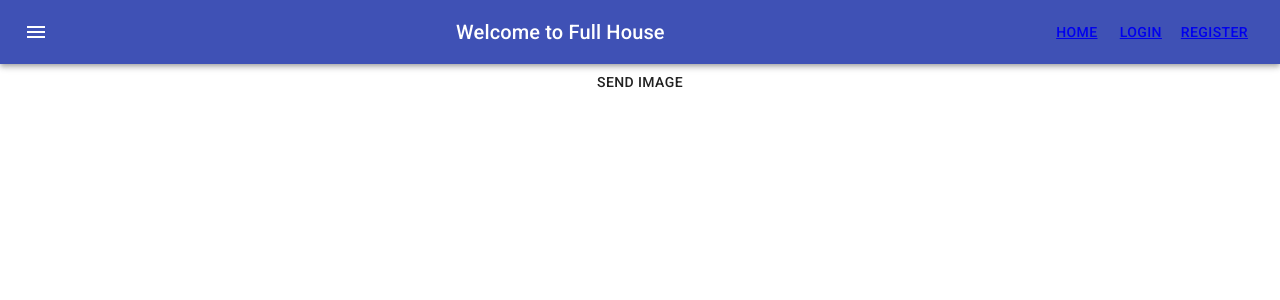
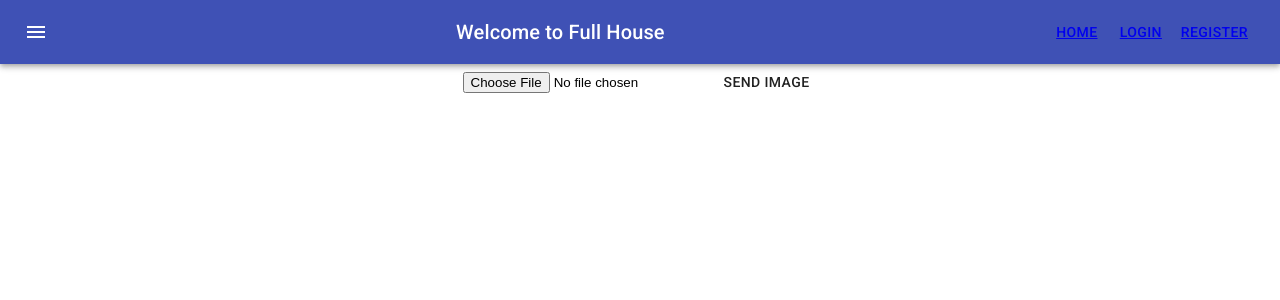
Before and after one commit to danielhafez/full_house, a React (Create React App) app in the folder FE/full_house/: page /send-frame in a window 1280 px wide. Shown: the top 300 px of the page. Built offline with nearby package versions, Linux system fonts and the light colour scheme.

Commit message:
added component to send frame to the model

```diff
--- a/FE/full_house/src/App.js
+++ b/FE/full_house/src/App.js
@@ -1,5 +1,5 @@
 import React from 'react';
-import { BrowserRouter as Router, Route } from 'react-router-dom';
+import { BrowserRouter as Router, Route, Switch } from 'react-router-dom';
 import './App.css';
 import './css/register.css';
 import LandingPage from './components/LandingPage';
@@ -9,6 +9,7 @@ import NavBar from './components/NavBar';
 import BusinessSearch from './components/BusinessSearch';
 import BusinessProfile from './components/BusinessProfile';
 import SendFrame from './components/SendFrame';
+import BusinessDashboard from './components/BusinessDashboard';
 
 function App() {
   return (
@@ -17,11 +18,17 @@ function App() {
         <NavBar />
         <Route exact path='/' component={LandingPage} />
         <div>
-          <Route exact path='/login' component={Login} />
+          {/* <Route exact path='/login' component={Login} /> */}
           <Route exact path='/register' component={Signup} />
           <Route exact path='/all_companies' component={BusinessSearch} />
           <Route exact path='/business_profile' component={BusinessProfile} />
           <Route exact path='/send-frame' component={SendFrame} />
+          <Switch>
+            <Route
+              path='business-dashboard/:id'
+              children={<BusinessDashboard />}
+            />
+          </Switch>
         </div>
       </div>
     </Router>
--- /dev/null
+++ b/FE/full_house/src/components/BusinessDashboard.jsx
@@ -0,0 +1,16 @@
+import React from 'react';
+import { useParams } from 'react-router-dom';
+
+const BusinessDashboard = () => {
+  let { id } = useParams();
+  console.log(id);
+
+  return (
+    <div>
+      <h3> hello </h3>
+      <h3>ID: {id}</h3>
+    </div>
+  );
+};
+
+export default BusinessDashboard;
--- a/FE/full_house/src/components/SendFrame.jsx
+++ b/FE/full_house/src/components/SendFrame.jsx
@@ -13,6 +13,7 @@ import { Link } from 'react-router-dom';
 import Snackbar from '@material-ui/core/Snackbar';
 import Alert from '@material-ui/lab/Alert';
 import logo from '../images/logo.png';
+import axios from 'axios';
 
 class SendFrame extends React.Component {
   constructor(props) {
@@ -21,14 +22,25 @@ class SendFrame extends React.Component {
   }
 
   submit = async (event) => {
-    const response = await sendImage(logo);
-    console.log(response);
-    const data = response.data;
-    console.log(data);
+    let formData = new FormData();
+    let imagefile = document.querySelector('#file');
+    formData.append('image', imagefile.files[0]);
+    let response = await axios.post('http://127.0.0.1:5000/predict', formData, {
+      headers: {
+        'Content-Type': 'multipart/form-data',
+      },
+    });
+    console.log(response.data);
   };
 
   render() {
-    return <Button onClick={this.submit}>Send Image</Button>;
+    return (
+      <div>
+        {' '}
+        <input type='file' id='file' name='file'></input>
+        <Button onClick={this.submit}>Send Image</Button>{' '}
+      </div>
+    );
   }
 }
 
--- a/FE/full_house/src/lib/api.js
+++ b/FE/full_house/src/lib/api.js
@@ -1,6 +1,6 @@
 import axios from 'axios';
 
-const baseUrl = 'http://127.0.0.1:5000/';
+const baseUrl = 'http://127.0.0.1:80/';
 
 export function getAllCompanies() {
   return axios.get(`${baseUrl}companies`);
@@ -19,11 +19,12 @@ export function searchCompany(key, value) {
 }
 
 export function sendImage(img) {
-  return axios.post(`${baseUrl}predict`, img, {
-    headers: {
-      accept: 'application/json',
-      'Accept-Language': 'en-US,en;q=0.8',
-      'Content-Type': `multipart/form-data; boundary=${data._boundary}`,
-    },
-  });
+  return axios.post(`${baseUrl}predict`, img);
+  //   {
+  //     headers: {
+  //       accept: 'application/json',
+  //       'Accept-Language': 'en-US,en;q=0.8',
+  //       'Content-Type': `multipart/form-data; boundary=${data._boundary}`,
+  //     },
+  //   });
 }
```
